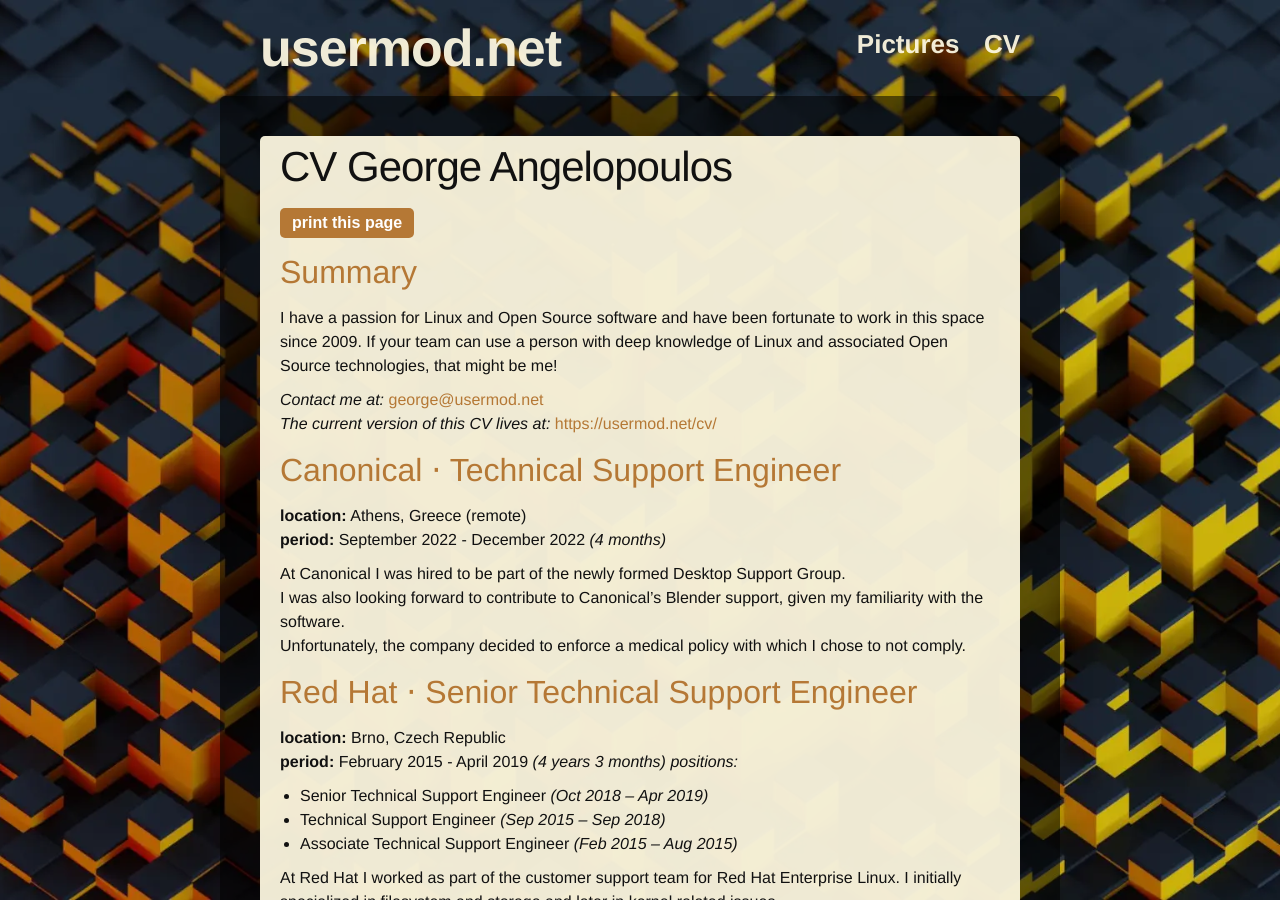
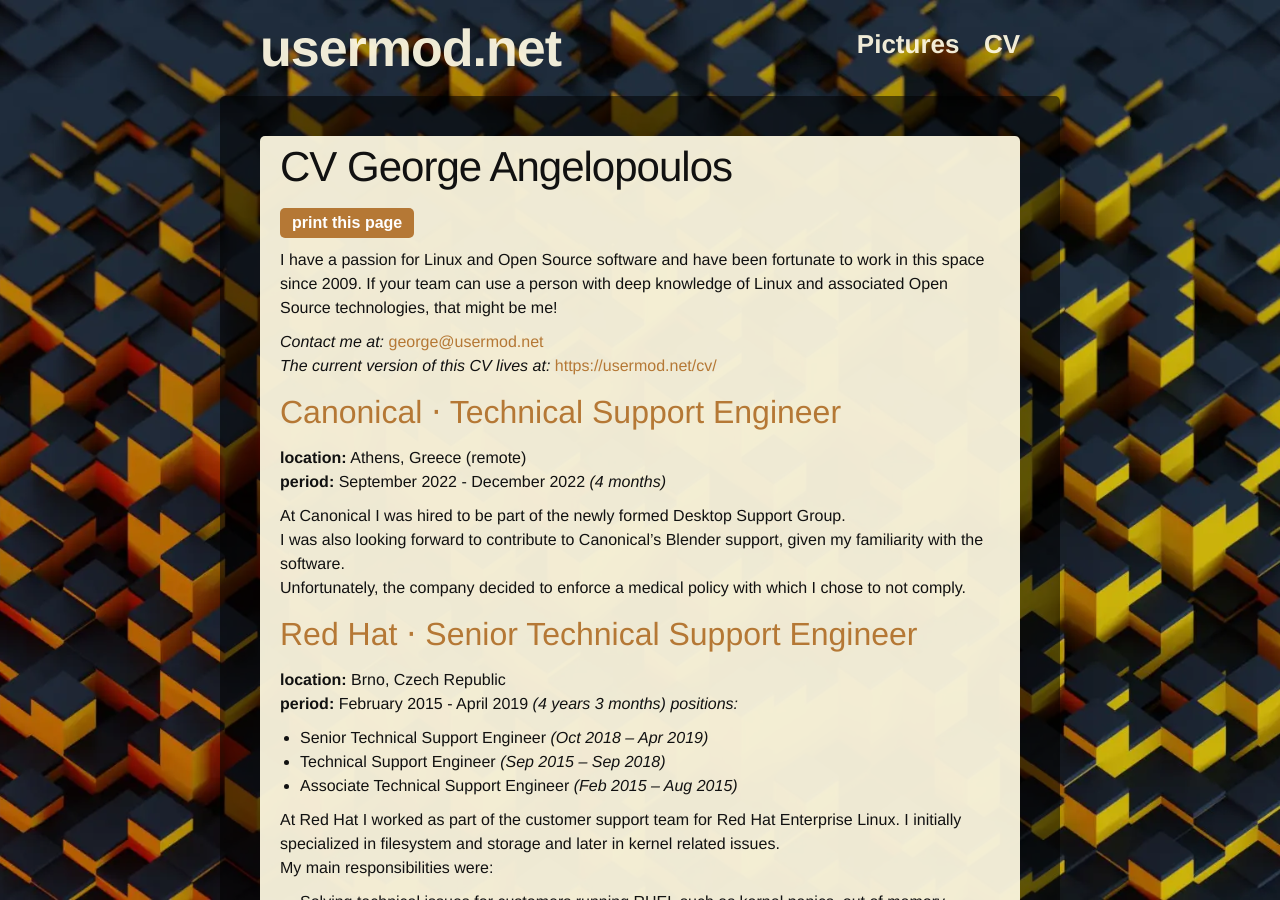
Before and after one commit to gangelop/lathan.github.io, a Jekyll site: the page built from cv.md, in a window 1280 px wide and 900 px high. Built offline with Jekyll 4.4.1, drawn with Linux system fonts in a browser that asks for light colours.

Commit message:
cv: "Summary" is unecessary

```diff
--- a/cv.md
+++ b/cv.md
@@ -6,8 +6,6 @@
 ---
 <link rel="stylesheet" href="/css/cvprint.css">
 <button class="printhide" onclick="window.print();return false;">print this page</button>
-
-# Summary
 
 I have a passion for Linux and Open Source software and have been fortunate to work in this space since 2009.
 If your team can use a person with deep knowledge of Linux and associated Open Source technologies, that might be me!
```
